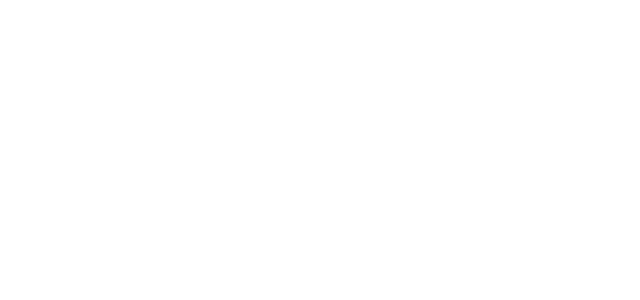
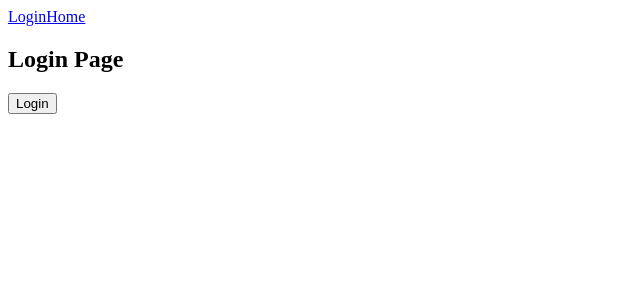
Before and after one commit to acciojob/code-playground-Aravindhan-Rajendran, a React app: page /login in a window 1280 px wide. Shown: the top 300 px of the page, without its empty margins (0-640 px from the left). Built offline with nearby package versions, Linux system fonts and the light colour scheme.

Commit message:
Update App.js

```diff
--- a/src/components/App.js
+++ b/src/components/App.js
@@ -1,13 +1,61 @@
+import React, { useState } from 'react';
+import { BrowserRouter as Router, Route, Switch, Redirect } from 'react-router-dom';
 
-import React from "react";
-import './../styles/App.css';
+const PrivateRoute = ({ component: Component, ...rest }) => {
+  const [isAuthenticated, setIsAuthenticated] = useState(false); // Change this to real auth logic
+
+  return (
+    <Route
+      {...rest}
+      render={props =>
+        isAuthenticated ? (
+          <Component {...props} />
+        ) : (
+          <Redirect to="/login" />
+        )
+      }
+    />
+  );
+};
+
+const Login = ({ onLogin }) => (
+  <div>
+    <h2>Login Page</h2>
+    <button onClick={() => onLogin(true)}>Login</button>
+  </div>
+);
+
+const Home = () => (
+  <div className="main-container">
+    <h2>Home Page (Private)</h2>
+  </div>
+);
 
 const App = () => {
+  const [isAuthenticated, setIsAuthenticated] = useState(false);
+
   return (
-    <div>
-        {/* Do not remove the main div */}
-    </div>
-  )
-}
+    <Router>
+      <div>
+        <nav>
+          <a href="/login">Login</a>
+          <a href="/home">Home</a>
+        </nav>
+        <Switch>
+          <Route
+            path="/login"
+            exact
+            render={(props) => <Login onLogin={setIsAuthenticated} />}
+          />
+          <PrivateRoute
+            path="/home"
+            component={Home}
+          />
+          <Redirect from="/" to="/login" />
+        </Switch>
+      </div>
+    </Router>
+  );
+};
 
-export default App
+export default App;
```
